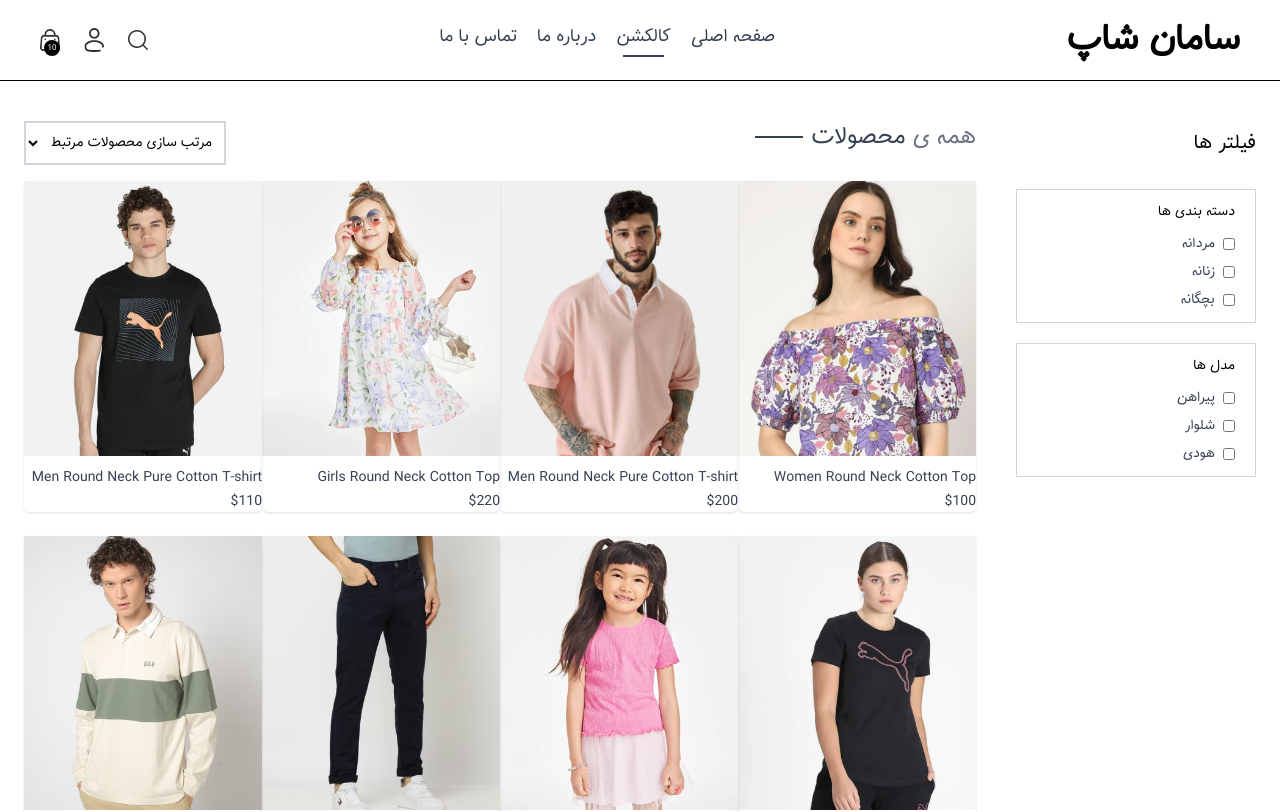
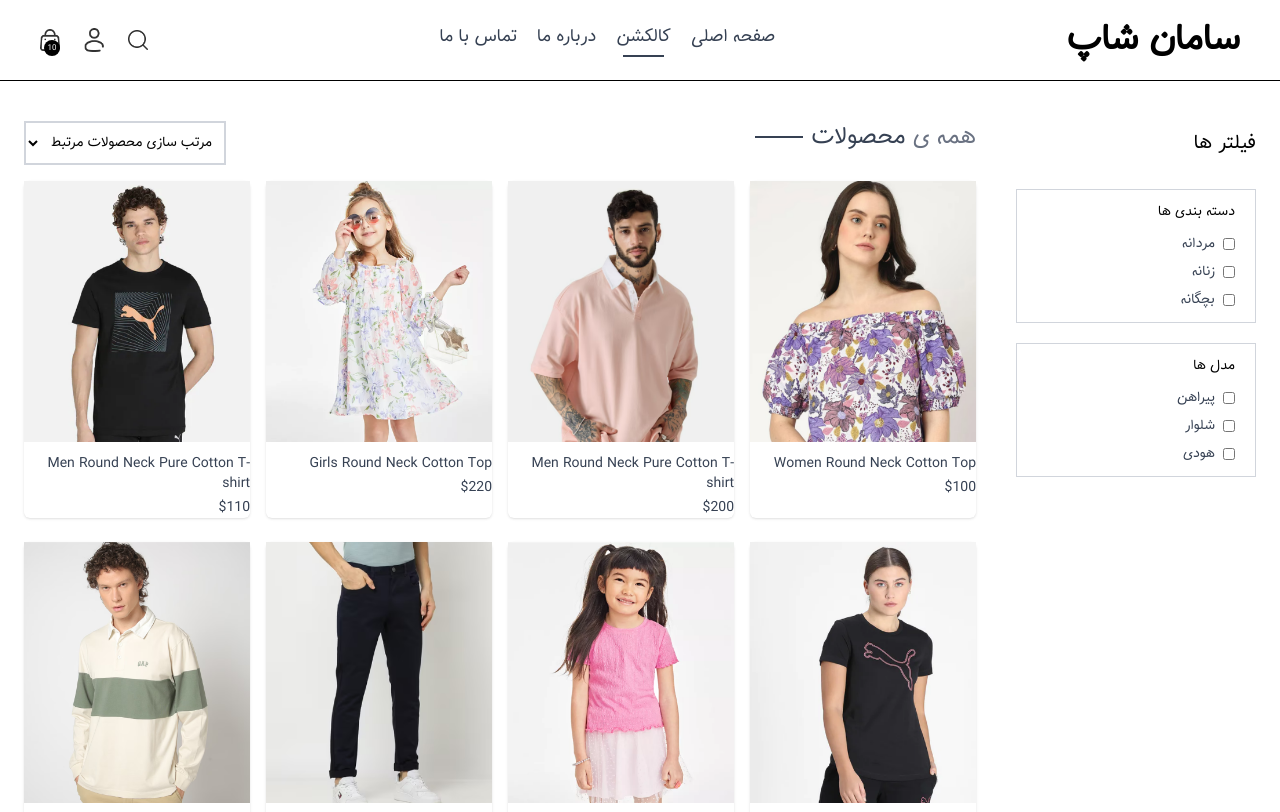
Before and after one commit to sani1426/next-project, a Next.js app: page /collection in a window 1280 px wide. Shown: the top 812 px of the page. Built offline with nearby package versions, Linux system fonts and the light colour scheme.

Commit message:
update page.jsx

```diff
--- a/app/(main)/collection/page.jsx
+++ b/app/(main)/collection/page.jsx
@@ -17,7 +17,7 @@ const Collection = () => {
                                         </select>
                                 </div>
 
-                                <div className="grid grid-cols-2 sm:grid-cols-3 lg:grid-cols-4 gap-y-6">
+                                <div className="grid grid-cols-2 sm:grid-cols-3 lg:grid-cols-4 gap-4 gap-y-6">
                                         {
                                                 products.map((product) => (
                                                         <ProductItems key={product._id} name={product.name} image={product.image} price={product.price} />
```
